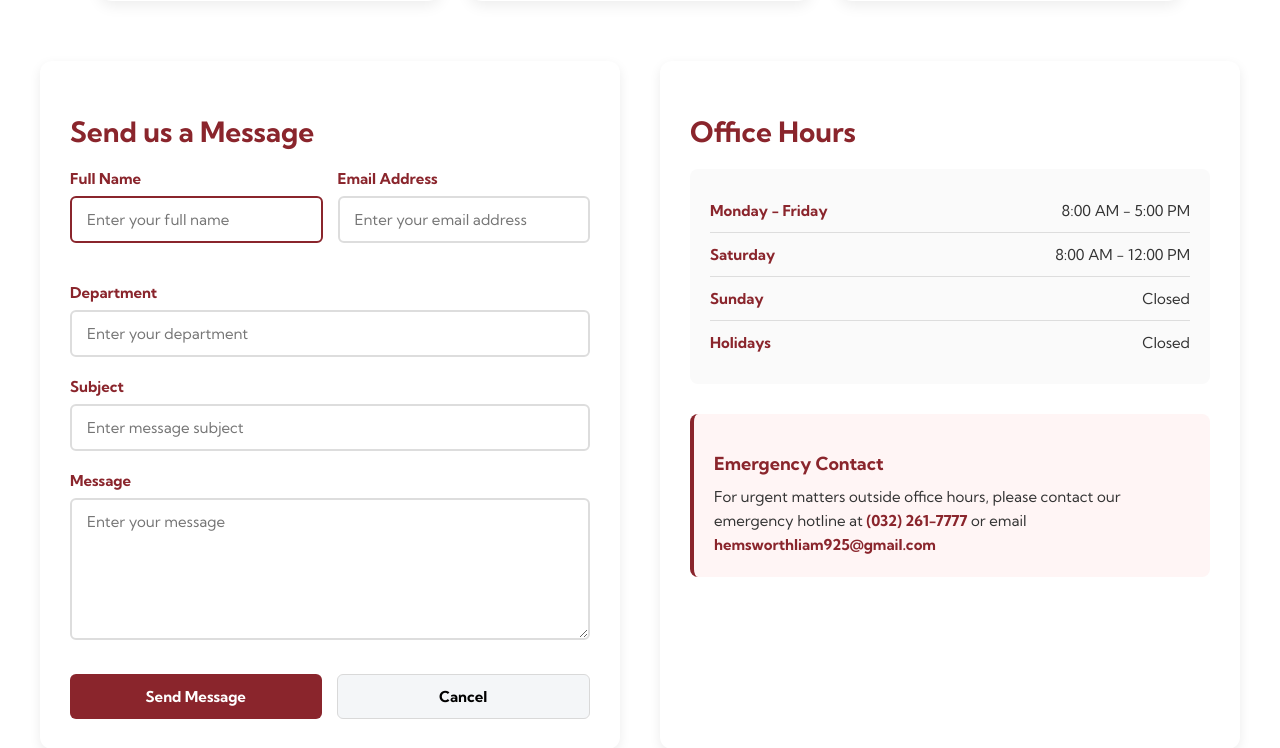
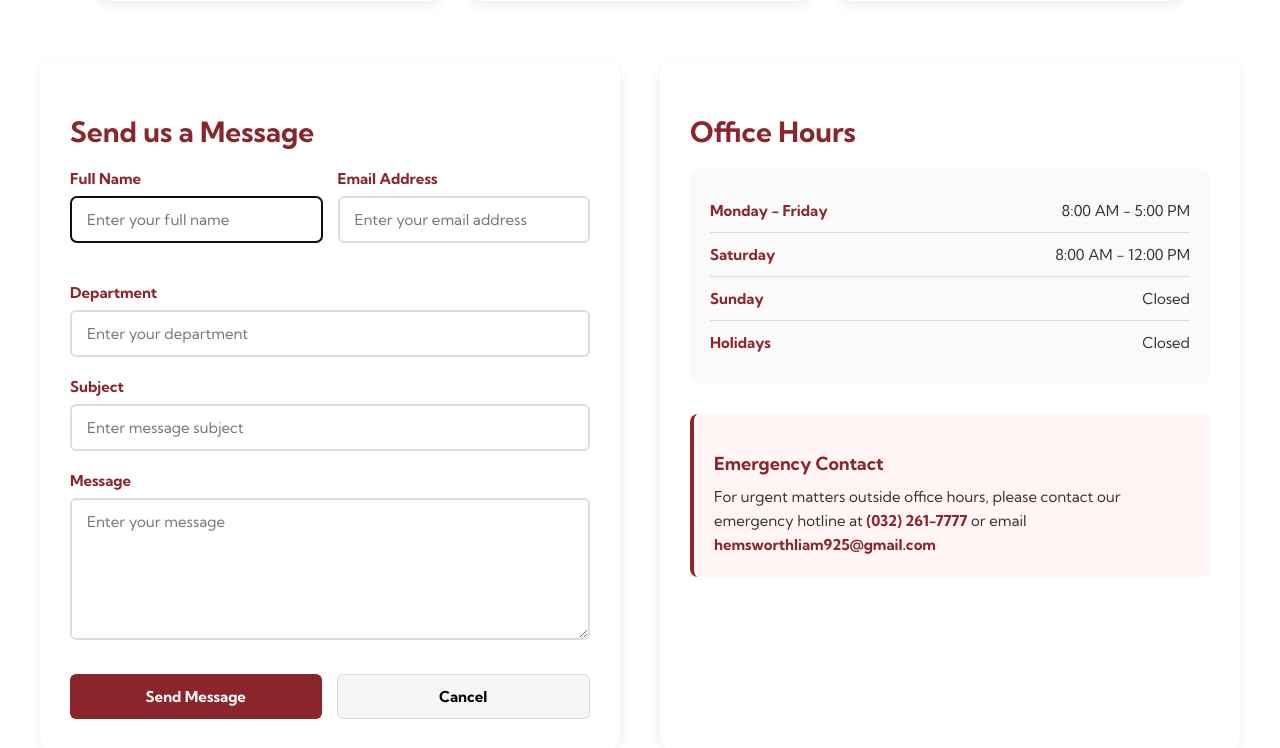
Before and after one commit to LikeYasay/CSIT327-G1-Arcasys, a Django app: page /contact/ in a window 1280 px wide, with the restyled element focused. Shown: the part 709-1457 px from the top of the page. Run offline with Django 5.2, Linux system fonts and the light colour scheme.

Commit message:
feature(ArcasysApp): Made some changes in the UI for the send us a message card

```diff
--- a/Arcasys/static/ArcasysApp/css/contact.css
+++ b/Arcasys/static/ArcasysApp/css/contact.css
@@ -165,12 +165,6 @@
     box-sizing: border-box;
 }
 
-.form-group input:focus,
-.form-group textarea:focus {
-    outline: none;
-    border-color: #8A252C;
-}
-
 .form-group textarea {
     resize: vertical;
     min-height: 120px;
```
